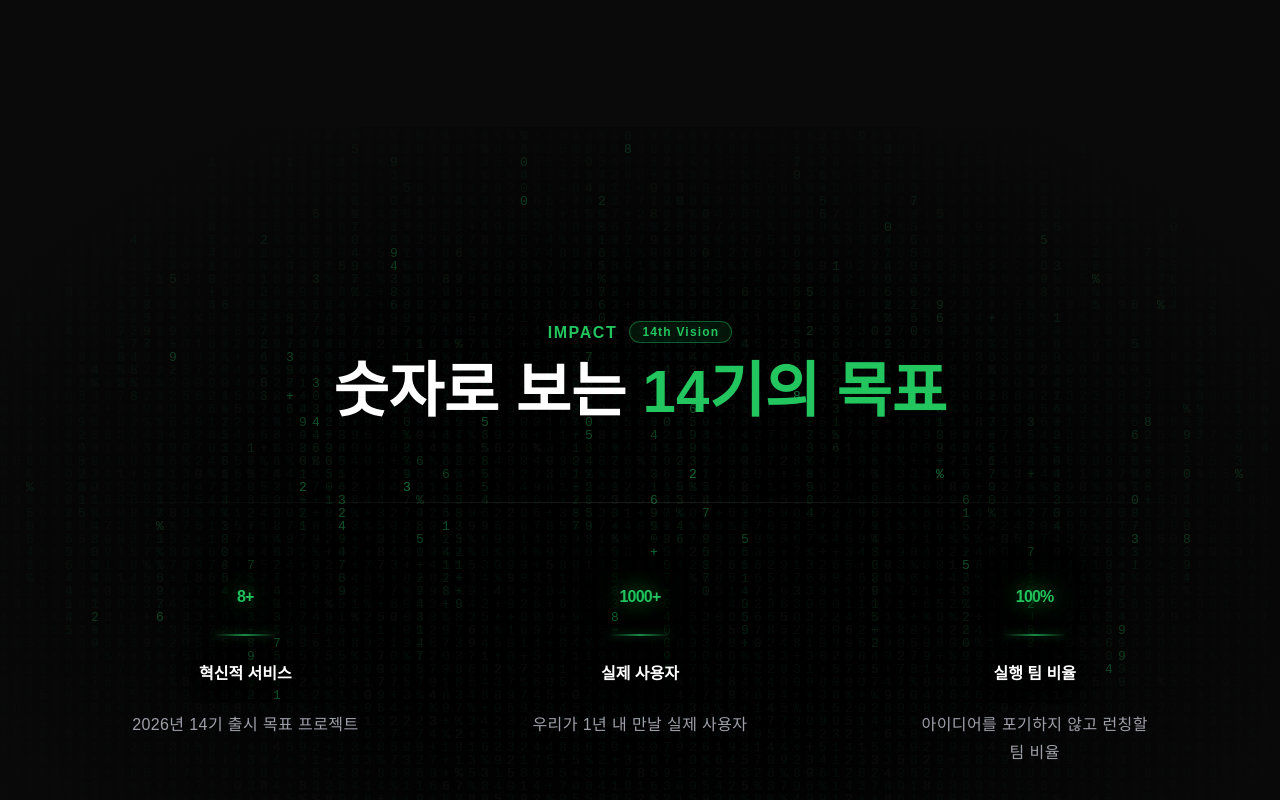
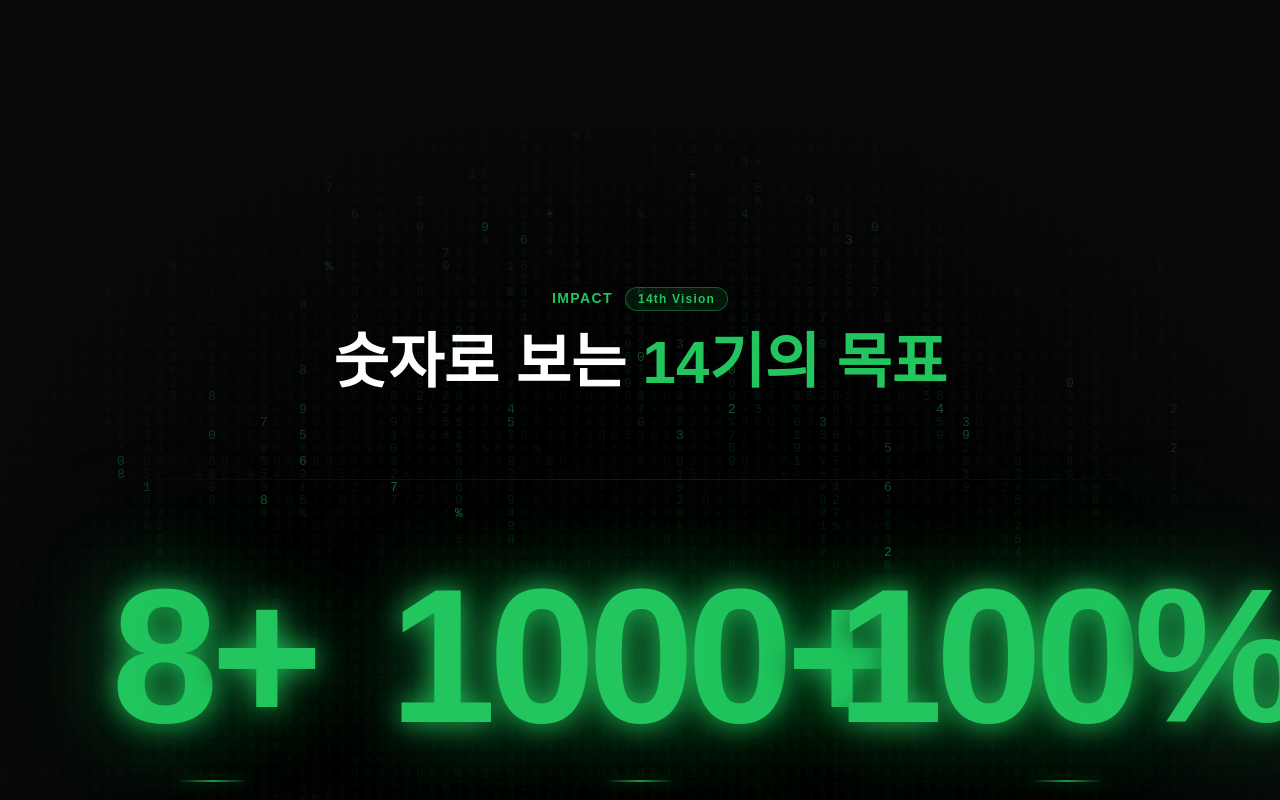
Before and after one commit to likelion-ksu-14th/ksu-likelion-web, a Next.js app: page / in a window 1280 px wide. Shown: the part 1340-2140 px from the top of the page. Built offline with nearby package versions, Linux system fonts and the light colour scheme; a web font is replaced by a local one.

Commit message:
feat: ImpactSection UI 개선 및 모달 버튼 정리

```diff
--- a/src/app/projects/page.tsx
+++ b/src/app/projects/page.tsx
@@ -2,7 +2,7 @@
 
 import { useState } from "react";
 import { motion, AnimatePresence } from "framer-motion";
-import { X, ExternalLink } from "lucide-react";
+import { X } from "lucide-react";
 
 /* ── 타입 ───────────────────────────────────────────────── */
 type Category = "전체" | "웹" | "AI" | "앱";
@@ -131,15 +131,6 @@ function ImageModal({
               <p className="text-xs text-zinc-500">{project.subtitle}</p>
             </div>
             <div className="flex items-center gap-2">
-              <a
-                href={project.image}
-                target="_blank"
-                rel="noopener noreferrer"
-                className="flex items-center gap-1.5 rounded-full border border-white/10 px-3 py-1.5 text-xs text-zinc-400 transition hover:border-white/30 hover:text-white"
-              >
-                <ExternalLink className="h-3 w-3" />
-                원본 보기
-              </a>
               <button
                 onClick={onClose}
                 className="flex h-7 w-7 items-center justify-center rounded-full border border-white/10 text-zinc-500 transition hover:border-white/30 hover:text-white"
--- a/src/components/ImpactSection.tsx
+++ b/src/components/ImpactSection.tsx
@@ -2,6 +2,49 @@
 
 import { useEffect, useRef, useState } from "react";
 import { motion, useInView } from "framer-motion";
+
+/* ────────────────────────────────────────────────────────────
+   !important 강제 스타일 — 전역 CSS·Tailwind 퍼지 완전 무력화
+   React style 객체는 !important 미지원 → <style> 태그로 우회
+──────────────────────────────────────────────────────────── */
+const FORCE_STYLES = `
+  .impact-number {
+    font-size: clamp(4rem, 15vw, 12rem) !important;
+    font-weight: 900 !important;
+    line-height: 1 !important;
+    letter-spacing: -0.04em !important;
+    color: #22C55E !important;
+    font-variant-numeric: tabular-nums !important;
+    text-shadow:
+      0 0  28px rgba(34,197,94,0.95),
+      0 0  80px rgba(34,197,94,0.60),
+      0 0 180px rgba(34,197,94,0.28),
+      0  8px 24px rgba(0,0,0,0.98) !important;
+    display: block !important;
+  }
+  .impact-label {
+    font-size: clamp(1.25rem, 2.5vw, 1.75rem) !important;
+    font-weight: 700 !important;
+    color: #ffffff !important;
+    text-shadow: 0 0 24px rgba(0,0,0,1), 0 2px 8px rgba(0,0,0,0.9) !important;
+  }
+  .impact-sub {
+    font-size: clamp(1rem, 1.4vw, 1.125rem) !important;
+    line-height: 1.75 !important;
+    letter-spacing: 0.03em !important;
+    color: #a1a1aa !important;
+    max-width: 240px !important;
+  }
+  .impact-heading {
+    font-size: clamp(1.875rem, 5vw, 3.75rem) !important;
+    font-weight: 800 !important;
+    line-height: 1.2 !important;
+    color: #ffffff !important;
+  }
+  .impact-section {
+    padding: 10rem 1.5rem !important;
+  }
+`;
 
 /* ── 카운트업 훅 ───────────────────────────────────────── */
 function useCountUp(target: number, durationMs: number, started: boolean) {
@@ -35,7 +78,7 @@ function MatrixCanvas() {
     if (!ctx) return;
 
     const resize = () => {
-      canvas.width = canvas.offsetWidth;
+      canvas.width  = canvas.offsetWidth;
       canvas.height = canvas.offsetHeight;
     };
     resize();
@@ -43,21 +86,18 @@ function MatrixCanvas() {
     const FONT_SIZE = 13;
     const CHARS = "0123456789%+".split("");
     let columns = Math.floor(canvas.width / FONT_SIZE);
-    let drops = Array<number>(columns).fill(1);
+    let drops   = Array<number>(columns).fill(1);
 
     const draw = () => {
       ctx.fillStyle = "rgba(10,10,10,0.06)";
       ctx.fillRect(0, 0, canvas.width, canvas.height);
-
       ctx.font = `${FONT_SIZE}px monospace`;
 
       drops.forEach((y, i) => {
-        const char = CHARS[Math.floor(Math.random() * CHARS.length)];
-        // 앞쪽 글자는 밝게, 꼬리는 어둡게
+        const char  = CHARS[Math.floor(Math.random() * CHARS.length)];
         const alpha = Math.random() > 0.92 ? 0.55 : 0.12;
         ctx.fillStyle = `rgba(34,197,94,${alpha})`;
         ctx.fillText(char, i * FONT_SIZE, y * FONT_SIZE);
-
         if (y * FONT_SIZE > canvas.height && Math.random() > 0.975) drops[i] = 0;
         drops[i]++;
       });
@@ -68,20 +108,16 @@ function MatrixCanvas() {
     const onResize = () => {
       resize();
       columns = Math.floor(canvas.width / FONT_SIZE);
-      drops = Array<number>(columns).fill(1);
+      drops   = Array<number>(columns).fill(1);
     };
     window.addEventListener("resize", onResize);
-
-    return () => {
-      clearInterval(interval);
-      window.removeEventListener("resize", onResize);
-    };
+    return () => { clearInterval(interval); window.removeEventListener("resize", onResize); };
   }, []);
 
   return (
     <canvas
       ref={canvasRef}
-      className="pointer-events-none absolute inset-0 h-full w-full"
+      style={{ pointerEvents: "none", position: "absolute", inset: 0, width: "100%", height: "100%" }}
     />
   );
 }
@@ -105,45 +141,34 @@ function StatCard({ target, suffix, label, sub, started, delay }: StatCardProps)
       whileInView={{ opacity: 1, y: 0 }}
       viewport={{ once: true, amount: 0.25 }}
       transition={{ duration: 0.7, ease: [0.22, 1, 0.36, 1], delay }}
-      className="flex flex-col items-center gap-6 text-center"
-    >
-      {/* ── 숫자 — 화면 장악형 크기 + 3중 글로우 ── */}
-      <p
-        className="tabular-nums text-8xl font-black leading-none tracking-tighter text-[#22C55E] md:text-9xl"
       style={{
-          textShadow: [
-            "0 0  24px rgba(34,197,94,0.95)",   /* 1층: 코어 */
-            "0 0  72px rgba(34,197,94,0.60)",   /* 2층: 확산 */
-            "0 0 160px rgba(34,197,94,0.28)",   /* 3층: 대기 */
-            "0  6px 20px rgba(0,0,0,0.98)",     /* 배경 대비 */
-          ].join(", "),
+        display: "flex",
+        flexDirection: "column",
+        alignItems: "center",
+        gap: "1.75rem",
+        textAlign: "center",
       }}
     >
-        {count}{suffix}
-      </p>
+      {/* 숫자 — !important 클래스로 크기 강제 */}
+      <p className="impact-number">{count}{suffix}</p>
 
-      {/* ── 그린 구분선 ── */}
+      {/* 그린 구분선 */}
       <div
-        className="h-[2px] w-16 rounded-full"
         style={{
-          background:
-            "linear-gradient(to right, transparent, rgba(34,197,94,0.70), transparent)",
-          boxShadow: "0 0 10px rgba(34,197,94,0.40)",
+          height: "2px",
+          width: "72px",
+          borderRadius: "9999px",
+          background: "linear-gradient(to right, transparent, rgba(34,197,94,0.75), transparent)",
+          boxShadow: "0 0 14px rgba(34,197,94,0.45)",
+          flexShrink: 0,
         }}
       />
 
-      {/* ── 타이틀 ── */}
-      <p
-        className="text-xl font-bold text-white md:text-2xl"
-        style={{ textShadow: "0 0 24px rgba(0,0,0,1), 0 2px 8px rgba(0,0,0,0.9)" }}
-      >
-        {label}
-      </p>
+      {/* 타이틀 */}
+      <p className="impact-label">{label}</p>
 
-      {/* ── 설명 ── */}
-      <p className="max-w-[240px] text-base leading-relaxed tracking-wide text-zinc-400">
-        {sub}
-      </p>
+      {/* 설명 */}
+      <p className="impact-sub">{sub}</p>
     </motion.div>
   );
 }
@@ -171,47 +196,82 @@ const stats = [
 ];
 
 export default function ImpactSection() {
-  const ref = useRef<HTMLDivElement>(null);
+  const ref     = useRef<HTMLDivElement>(null);
   const isInView = useInView(ref, { once: true, amount: 0.35 });
 
   return (
-    <section ref={ref} className="relative overflow-hidden bg-[#0A0A0A] px-6 py-40 md:py-48">
+    <>
+      {/* !important 스타일 주입 — 전역 CSS 오버라이드 */}
+      <style dangerouslySetInnerHTML={{ __html: FORCE_STYLES }} />
+
+      <section
+        ref={ref}
+        className="impact-section"
+        style={{ position: "relative", overflow: "hidden", background: "#0A0A0A" }}
+      >
         {/* 매트릭스 배경 */}
         <MatrixCanvas />
 
-      {/* 중앙 그라디언트 마스크 — 배경이 너무 튀지 않게 */}
-      <div className="pointer-events-none absolute inset-0 bg-[radial-gradient(ellipse_60%_60%_at_50%_50%,transparent_40%,#0A0A0A_100%)]" />
+        {/* 중앙 그라디언트 마스크 */}
+        <div
+          aria-hidden
+          style={{
+            pointerEvents: "none",
+            position: "absolute",
+            inset: 0,
+            background:
+              "radial-gradient(ellipse 60% 60% at 50% 50%, transparent 40%, #0A0A0A 100%)",
+          }}
+        />
 
-      <div className="relative z-10 mx-auto max-w-6xl">
-        {/* 헤딩 */}
+        <div style={{ position: "relative", zIndex: 10, margin: "0 auto", maxWidth: "80rem" }}>
+
+          {/* ── 헤딩 ── */}
           <motion.div
             initial={{ opacity: 0, y: 24 }}
             whileInView={{ opacity: 1, y: 0 }}
             viewport={{ once: true, amount: 0.3 }}
             transition={{ duration: 0.6, ease: "easeOut" }}
-          className="mb-20 text-center"
+            style={{ marginBottom: "5rem", textAlign: "center" }}
           >
-          <div className="mb-4 flex items-center justify-center gap-3">
-            <p className="text-sm font-semibold uppercase tracking-widest text-[#22C55E]">
+            <div style={{ display: "flex", alignItems: "center", justifyContent: "center", gap: "0.75rem", marginBottom: "1rem" }}>
+              <p style={{ fontSize: "0.875rem", fontWeight: 600, textTransform: "uppercase", letterSpacing: "0.1em", color: "#22C55E" }}>
                 Impact
               </p>
-            <span className="rounded-full border border-[#22C55E]/40 bg-[#22C55E]/10 px-3 py-0.5 text-xs font-bold tracking-widest text-[#22C55E]">
+              <span style={{
+                borderRadius: "9999px",
+                border: "1px solid rgba(34,197,94,0.40)",
+                background: "rgba(34,197,94,0.10)",
+                padding: "0.125rem 0.75rem",
+                fontSize: "0.75rem",
+                fontWeight: 700,
+                letterSpacing: "0.1em",
+                color: "#22C55E",
+              }}>
                 14th Vision
               </span>
             </div>
-          <h2 className="text-3xl font-extrabold text-white md:text-5xl lg:text-6xl">
+
+            <h2 className="impact-heading">
               숫자로 보는{" "}
-            <span className="text-[#22C55E]">14기의 목표</span>
+              <span style={{ color: "#22C55E" }}>14기의 목표</span>
             </h2>
           </motion.div>
 
-        {/* 구분선 */}
-        <div className="mb-20 flex items-center gap-6">
-          <div className="h-px flex-1 bg-gradient-to-r from-transparent via-white/10 to-transparent" />
-        </div>
+          {/* ── 구분선 ── */}
+          <div style={{
+            marginBottom: "5rem",
+            height: "1px",
+            background: "linear-gradient(to right, transparent, rgba(255,255,255,0.10), transparent)",
+          }} />
 
-        {/* 통계 그리드 */}
-        <div className="grid grid-cols-1 gap-20 md:grid-cols-3 md:gap-8">
+          {/* ── 통계 그리드 — auto-fit으로 1→3열 자동 전환 ── */}
+          <div style={{
+            display: "grid",
+            gridTemplateColumns: "repeat(auto-fit, minmax(300px, 1fr))",
+            gap: "4rem 3rem",
+            alignItems: "start",
+          }}>
             {stats.map((s, i) => (
               <StatCard
                 key={s.label}
@@ -221,7 +281,9 @@ export default function ImpactSection() {
               />
             ))}
           </div>
+
         </div>
       </section>
+    </>
   );
 }
```
Lines whose indentation alone changed are shown as unchanged.
